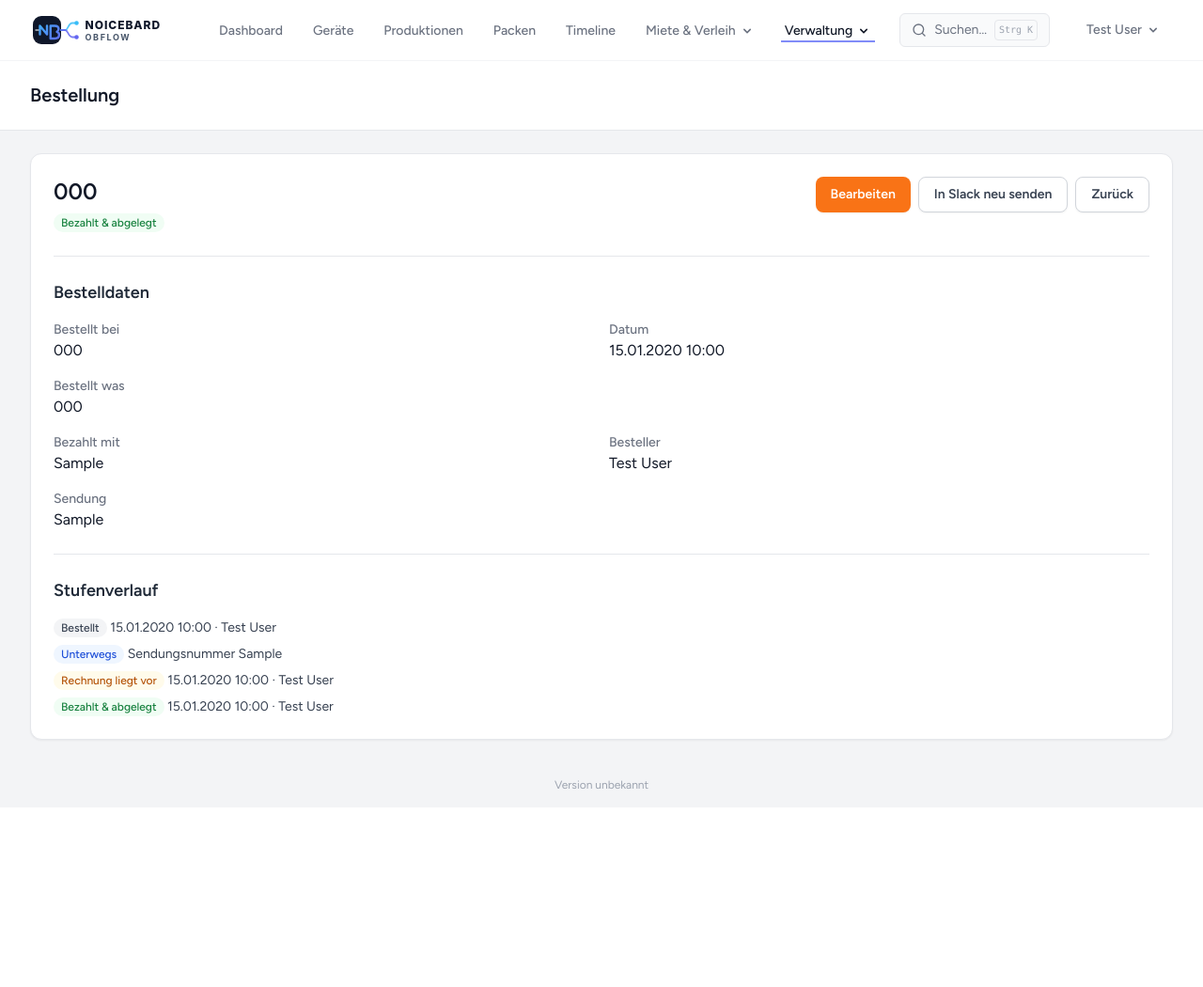
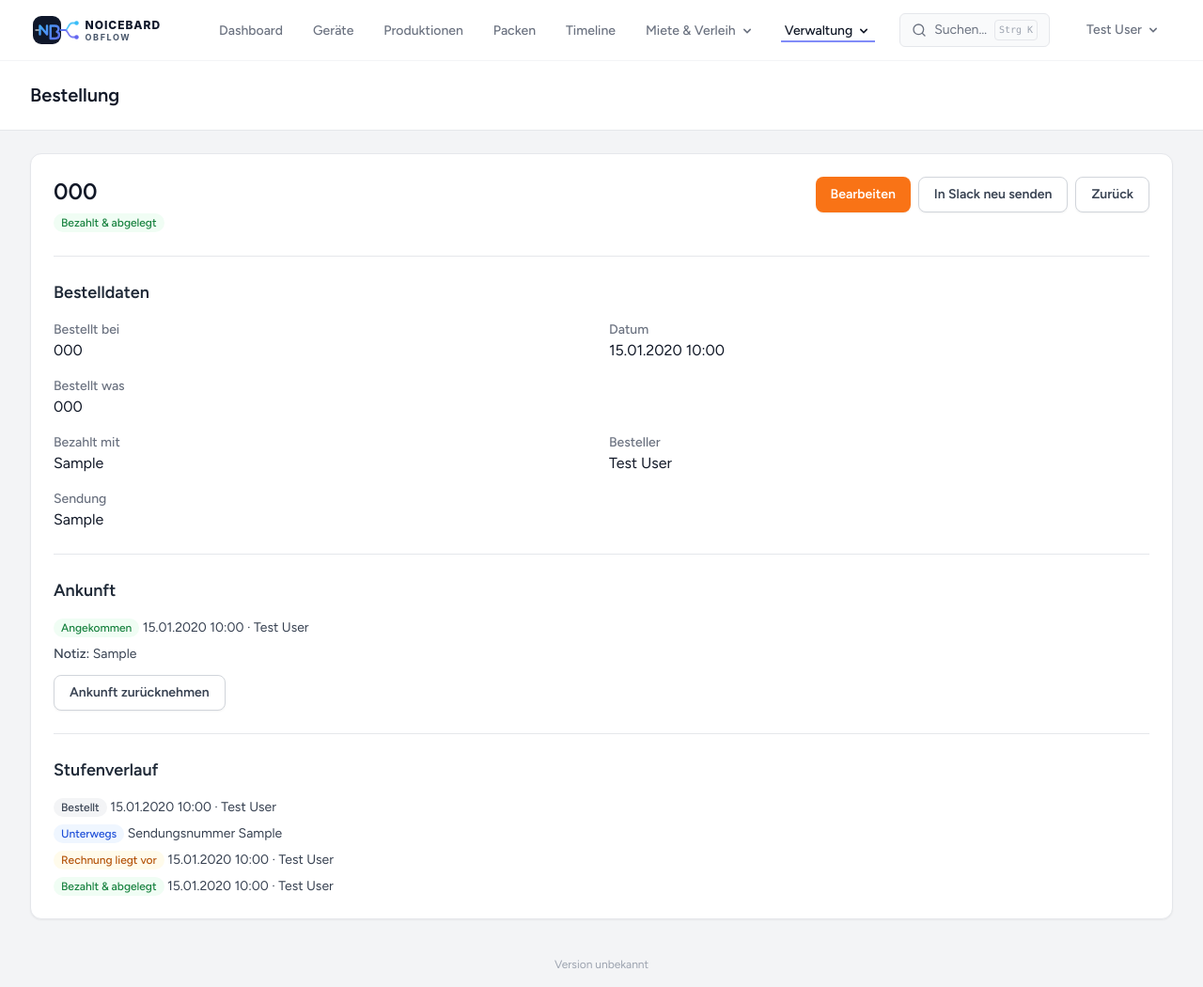
Before and after one commit to omegator77/materialdispo, a Laravel app: page /bestellungen/1 in a window 1280 px wide. Shown: the whole page at 94% size. Before the commit the page ends 840 px from the top, so only its background shows below. Run offline with Laravel 12, Linux system fonts and the light colour scheme; a user stored in the database is signed in; data comes from the database, SQL or seed files in the repository; tables that the repository leaves empty hold one stand-in row (values such as "Sample post"); style sheets or scripts are compiled from the project's sources; some libraries are stand-ins or nearby versions.

Commit message:
Bestellungen: Sendung angekommen in der App
Co-Authored-By: Claude Sonnet 5.5 <noreply@anthropic.com>
Claude-Session: https://claude.ai/code/session_01QtvEGdkSvDRiemPniz6Mws

```diff
--- a/app/Http/Controllers/BestellungController.php
+++ b/app/Http/Controllers/BestellungController.php
@@ -39,7 +39,7 @@ class BestellungController extends Controller
 
     public function show(Bestellung $bestellung)
     {
-        $bestellung->load(['besteller', 'rechnungVon', 'abgelegtVon']);
+        $bestellung->load(['besteller', 'rechnungVon', 'abgelegtVon', 'angekommenVon']);
 
         return view('bestellungen.show', compact('bestellung'));
     }
@@ -51,7 +51,11 @@ class BestellungController extends Controller
 
     public function update(BestellungRequest $request, Bestellung $bestellung)
     {
-        $bestellung->update($request->validated());
+        $daten = $request->validated();
+        if (! $bestellung->istAngekommen()) {
+            unset($daten['angekommen_notiz']);
+        }
+        $bestellung->update($daten);
         $this->syncAfterResponse($bestellung);
 
         return redirect()->route('bestellungen.show', $bestellung)->with('success', 'Bestellung gespeichert.');
@@ -98,6 +102,32 @@ class BestellungController extends Controller
         return redirect()->route('bestellungen.show', $bestellung)->with('success', 'Stufe zurückgenommen.');
     }
 
+    public function angekommen(Request $request, Bestellung $bestellung)
+    {
+        // Mehrzeilige Eingaben zu einer Zeile zusammenfassen (die Slack-Zeile baut darauf auf).
+        if (is_string($request->input('notiz'))) {
+            $request->merge(['notiz' => trim(preg_replace('/\s+/u', ' ', $request->input('notiz')))]);
+        }
+        $daten = $request->validate(['notiz' => ['nullable', 'string', 'max:255']]);
+
+        if (! $bestellung->markAngekommen($request->user(), $daten['notiz'] ?? null)) {
+            return $this->nichtsZuTun($bestellung, 'Sendung ist bereits als angekommen eingetragen.');
+        }
+        $this->syncAfterResponse($bestellung);
+
+        return redirect()->route('bestellungen.show', $bestellung)->with('success', 'Sendung als angekommen eingetragen.');
+    }
+
+    public function angekommenZuruecknehmen(Request $request, Bestellung $bestellung)
+    {
+        if (! $bestellung->revertAngekommen($request->user())) {
+            return $this->nichtsZuTun($bestellung, 'Keine Ankunft zum Zurücknehmen.');
+        }
+        $this->syncAfterResponse($bestellung);
+
+        return redirect()->route('bestellungen.show', $bestellung)->with('success', 'Ankunft zurückgenommen.');
+    }
+
     public function resync(Bestellung $bestellung)
     {
         if (! config('services.slack.bot_token') || ! SlackBestellungSync::channelFor($bestellung)) {
--- a/resources/views/bestellungen/index.blade.php
+++ b/resources/views/bestellungen/index.blade.php
@@ -53,7 +53,7 @@
                             </td>
                             <td>{{ \Illuminate\Support\Str::limit($bestellung->bestellt_was, 80) }}</td>
                             <td>{{ $bestellung->bezahlt_mit }}</td>
-                            <td>@include('bestellungen._sendung')</td>
+                            <td>@include('bestellungen._sendung')@if($bestellung->istAngekommen()) <span class="badge badge-green">angekommen</span>@endif</td>
                             <td>@include('bestellungen._stufe')</td>
                             <td>
                                 <div class="flex justify-end gap-2">
@@ -83,7 +83,7 @@
                     <div class="mt-3 space-y-1 text-sm text-gray-700">
                         <p>{{ \Illuminate\Support\Str::limit($bestellung->bestellt_was, 120) }}</p>
                         <p><span class="font-medium">Bezahlt mit:</span> {{ $bestellung->bezahlt_mit }}</p>
-                        <p><span class="font-medium">Sendung:</span> @include('bestellungen._sendung')</p>
+                        <p><span class="font-medium">Sendung:</span> @include('bestellungen._sendung')@if($bestellung->istAngekommen()) <span class="badge badge-green">angekommen</span>@endif</p>
                     </div>
                     <div class="mt-4 flex gap-2">
                         <a href="{{ route('bestellungen.show', $bestellung) }}" class="btn btn-secondary flex-1 text-center">Details</a>
--- a/resources/views/bestellungen/show.blade.php
+++ b/resources/views/bestellungen/show.blade.php
@@ -92,6 +92,39 @@
             </section>
 
             <section class="border-t pt-6 mt-6">
+                <h4 class="text-lg font-semibold text-gray-800 mb-4">Ankunft</h4>
+                @if($bestellung->istAngekommen())
+                    <p class="text-sm text-gray-700">
+                        <span class="badge badge-green">Angekommen</span>
+                        {{ $bestellung->angekommen_at->format('d.m.Y H:i') }}
+                        @if($bestellung->angekommenVon) · {{ $bestellung->angekommenVon->name }} @endif
+                    </p>
+                    @if($bestellung->angekommen_notiz)
+                        <p class="mt-2 text-sm text-gray-700"><span class="font-medium">Notiz:</span> {{ $bestellung->angekommen_notiz }}</p>
+                    @endif
+                    @if($user->isUser())
+                        <form action="{{ route('bestellungen.angekommen.zuruecknehmen', $bestellung) }}" method="POST" class="mt-3"
+                              onsubmit="return confirm('Die Ankunft wirklich zurücknehmen?');">
+                            @csrf
+                            <button type="submit" class="btn btn-secondary">Ankunft zurücknehmen</button>
+                        </form>
+                    @endif
+                @elseif($user->isUser())
+                    <form action="{{ route('bestellungen.angekommen', $bestellung) }}" method="POST" class="flex flex-col sm:flex-row gap-3 sm:items-end">
+                        @csrf
+                        <div class="flex-1">
+                            <label for="notiz" class="form-label">Notiz (optional), z. B. Lagerort</label>
+                            <input type="text" name="notiz" id="notiz" maxlength="255" value="{{ old('notiz') }}" class="form-control w-full">
+                            @error('notiz')<p class="text-sm text-red-600 mt-1">{{ $message }}</p>@enderror
+                        </div>
+                        <button type="submit" class="btn btn-primary">Sendung angekommen</button>
+                    </form>
+                @else
+                    <p class="text-sm text-gray-500">Noch nicht angekommen.</p>
+                @endif
+            </section>
+
+            <section class="border-t pt-6 mt-6">
                 <h4 class="text-lg font-semibold text-gray-800 mb-4">Stufenverlauf</h4>
                 <ol class="space-y-2 text-sm text-gray-700">
                     <li><span class="badge badge-gray">Bestellt</span>
--- a/routes/web.php
+++ b/routes/web.php
@@ -139,6 +139,8 @@ Route::middleware(['auth', 'role:admin,user'])->group(function () {
     Route::post('/bestellungen/{bestellung}/rechnung', [BestellungController::class, 'rechnung'])->name('bestellungen.rechnung');
     Route::post('/bestellungen/{bestellung}/abgelegt', [BestellungController::class, 'abgelegt'])->name('bestellungen.abgelegt');
     Route::post('/bestellungen/{bestellung}/zuruecknehmen', [BestellungController::class, 'zuruecknehmen'])->name('bestellungen.zuruecknehmen');
+    Route::post('/bestellungen/{bestellung}/angekommen', [BestellungController::class, 'angekommen'])->name('bestellungen.angekommen');
+    Route::post('/bestellungen/{bestellung}/angekommen/zuruecknehmen', [BestellungController::class, 'angekommenZuruecknehmen'])->name('bestellungen.angekommen.zuruecknehmen');
     Route::post('/bestellungen/{bestellung}/resync', [BestellungController::class, 'resync'])->name('bestellungen.resync');
 });
 
```
Also changed, not shown: app/Http/Requests/BestellungRequest.php (+7 -0 lines), resources/views/bestellungen/edit.blade.php (+7 -0 lines), tests/Feature/BestellungPageTest.php (+121 -0 lines).
